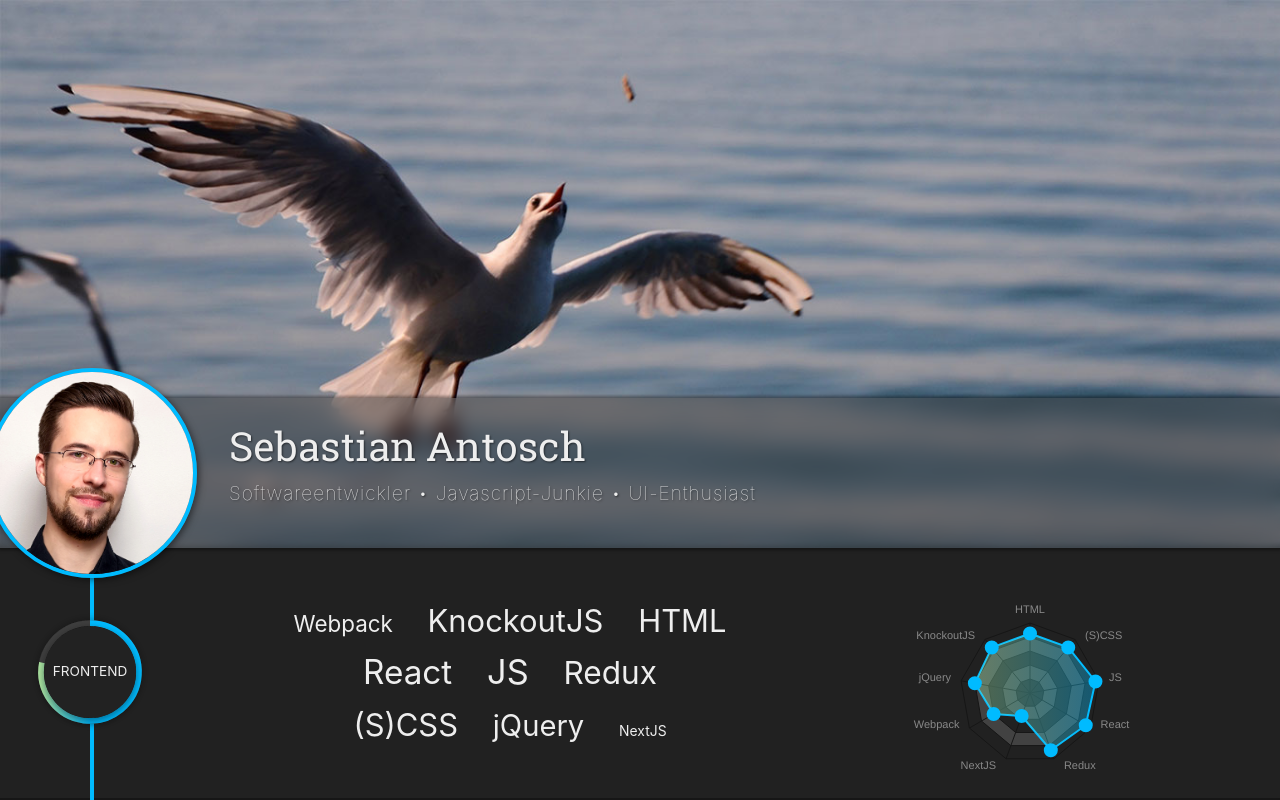
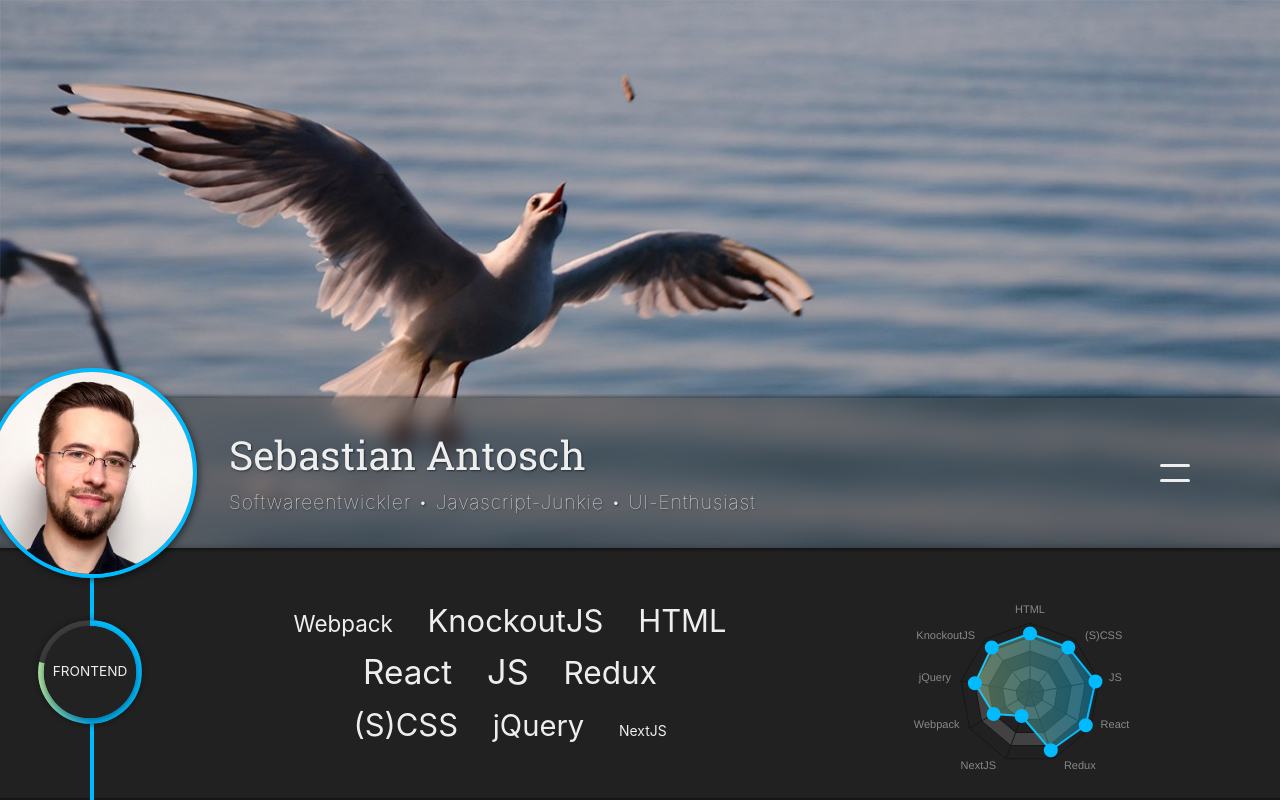
Before and after one commit to santosch/website2023, a Next.js app: page / in a window 1280 px wide. Shown: the top 800 px of the page. Built offline with nearby package versions, Linux system fonts and the light colour scheme.

Commit message:
a nav toggle to hero header

```diff
--- a/src/components/Hero/Hero.module.scss
+++ b/src/components/Hero/Hero.module.scss
@@ -45,6 +45,7 @@ $glassHeight: 150px;
 .container {
   position: relative;
   display: flex;
+  align-items: center;
 }
 
 .photoContainer {
@@ -52,6 +53,7 @@ $glassHeight: 150px;
 
   margin-left: calc(-1 * ((var(--image-size) - 4px) / 2));
   margin-top: calc(-1 *  ((var(--image-size) - #{$glassHeight}) / 2));
+  margin-bottom: calc(-1 *  ((var(--image-size) - #{$glassHeight}) / 2));
   position: relative;
   z-index: 1;
 }
@@ -83,6 +85,10 @@ $glassHeight: 150px;
   font-weight: lighter;
   letter-spacing: 1px;
   text-shadow: 1px 1px 2px rgba(0, 0, 0, 0.5);
+}
+
+.toggleContainer {
+  flex: 0 0 auto;
 }
 
 .toggle {
@@ -190,7 +196,7 @@ $glassHeight: 150px;
   text-shadow: 1px 1px 2px rgba(0, 0, 0, 0.5);
 }
 
-.stickyToggle {
+.stickyToggleContainer {
   flex: 0 0 auto;
   padding: 0.5rem 1rem;
   margin-right: -1rem;
--- a/src/components/Hero/Hero.tsx
+++ b/src/components/Hero/Hero.tsx
@@ -50,6 +50,20 @@ export default function Hero(
                                         Softwareentwickler • Javascript-Junkie • UI-Enthusiast
                                     </h2>
                                 </div>
+                                {children &&
+                                    <div
+                                        className={styles.stickyToggleContainer}
+                                        onClick={toggle}
+                                    >
+                                        <div
+                                            className={classNames(
+                                                styles.toggle,
+                                                {
+                                                    [styles.toggle__open]: open,
+                                                }
+                                            )}/>
+                                    </div>
+                                }
                             </div>
                         </section>
                     </div>
@@ -74,7 +88,7 @@ export default function Hero(
                     </h5>
                     {children &&
                         <div
-                            className={styles.stickyToggle}
+                            className={styles.stickyToggleContainer}
                             onClick={toggle}
                         >
                             <div
```
